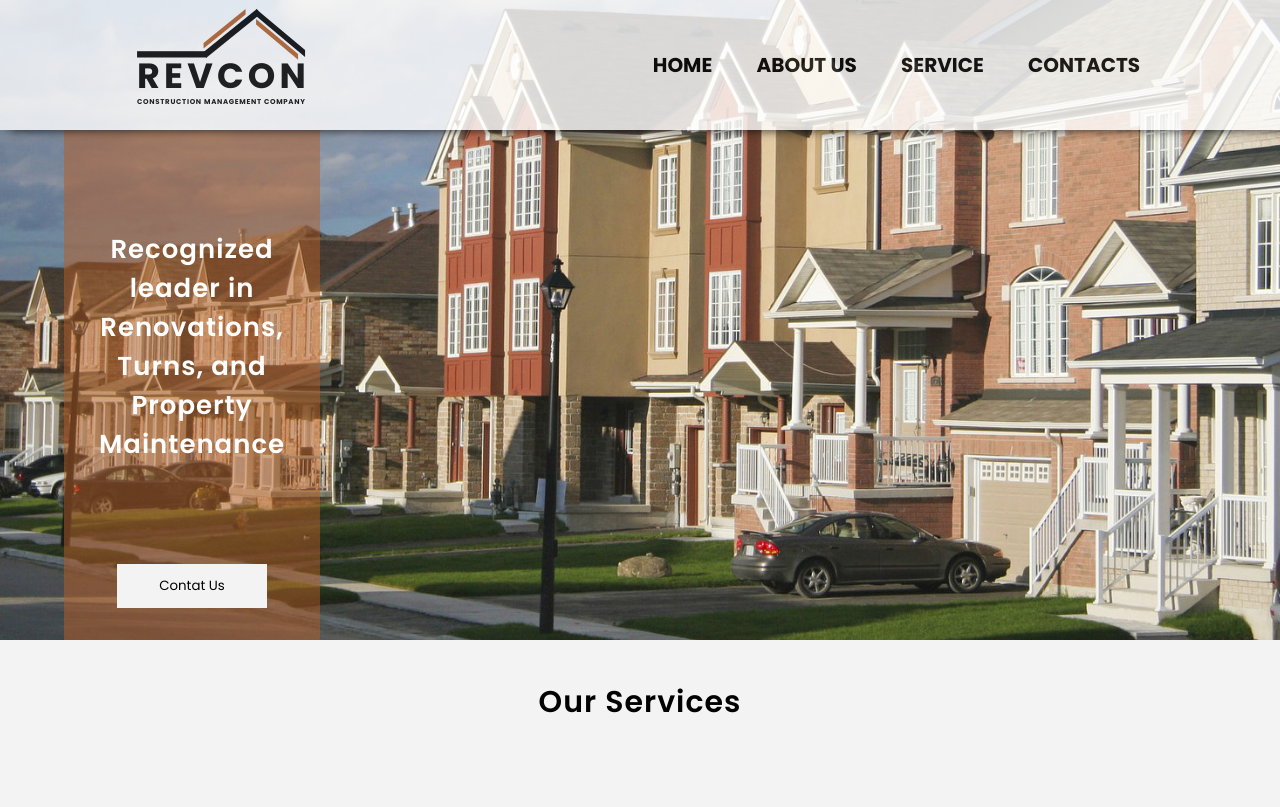
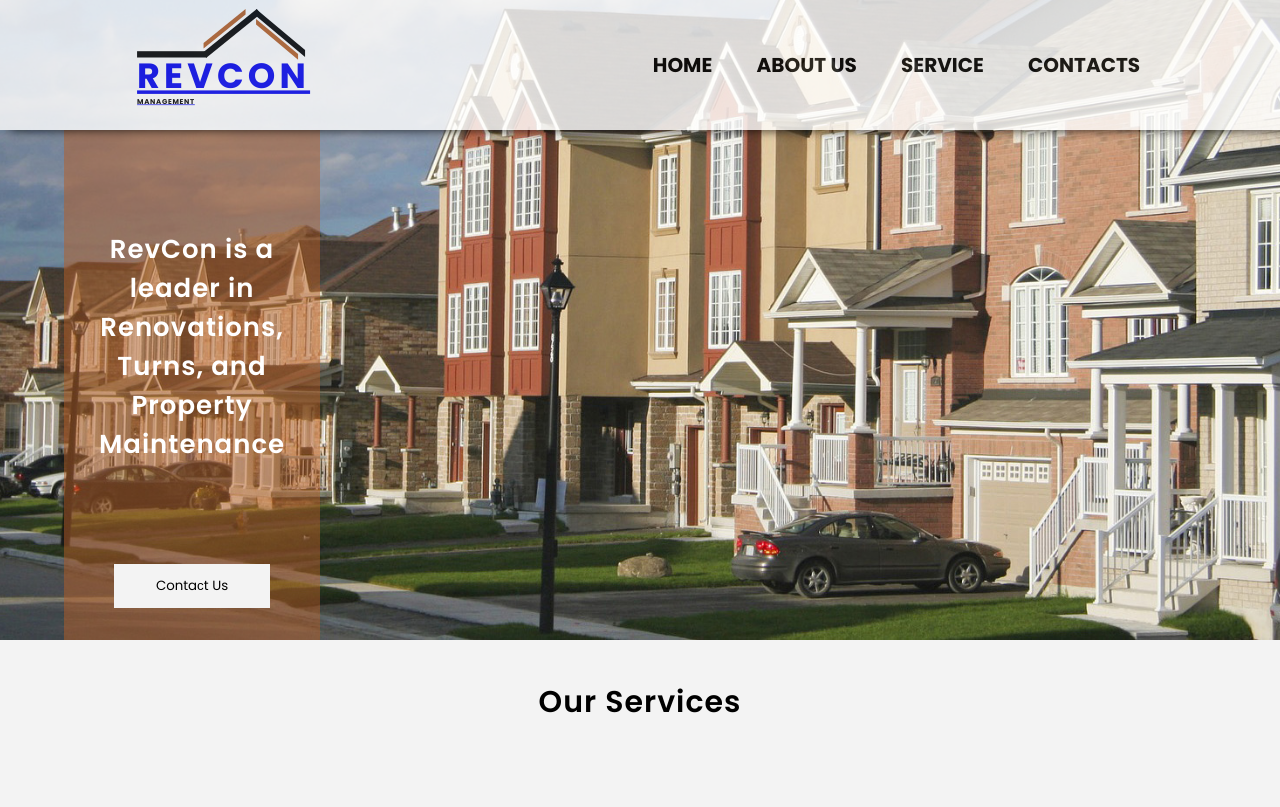
Before and after one commit to Nicolay-kr/revcon_managment, a Django app: page / in a window 1280 px wide; the page is wider, and only the part inside the window is pictured. Shown: the top 807 px of that part. Run offline with Django 3.2, Linux system fonts and the light colour scheme; some web fonts are replaced.

Commit message:
fix index

```diff
--- a/revcon/mainsite/templates/mainsite/index.html
+++ b/revcon/mainsite/templates/mainsite/index.html
@@ -4,6 +4,8 @@
 <head>
   <meta name="viewport" content="width=device-width, initial-scale=1.0">
   <meta charset="UTF-8">
+  <meta name="keywords" content="важные, ключевые, слова">
+  <meta name="description" content="краткое описание">
   <title> REVCON MANAGMENT</title>
   <link rel="stylesheet" href="{% static 'mainsite/style.css' %}">
 </head>
@@ -15,9 +17,9 @@
     <section class="banner">
       <div class="call_to_action">
         <div class="call_to_action_content">
-          <h2 class="heading"> Recognized leader in Renovations, Turns,
+          <h2 class="heading"> RevCon is a leader in Renovations, Turns,
             and Property Maintenance</h2>
-          <a href="#contact"><button> Contat Us</button></a>
+          <a href="#contact"><button> Contaсt Us</button></a>
         </div>
       </div>
 
@@ -32,7 +34,8 @@
       </div>
 
       <header id="header">
-        <a href="#" class="logo">
+        <div class="logo">
+          <a href="#" >
             <span></span>
             <span></span>
             <span></span>
@@ -40,12 +43,13 @@
             <span></span>
 
             <div class="name">
-            REVCON
+              RevCon
             </div>
             <div class="description">
-            Construction Management Company
+              Management
             </div>
           </a>
+        </div>
 
           <nav class="header_menu">
             <ul>
@@ -483,13 +487,13 @@ span of time</p> -->
                 90017</span>
             </li>
             <li>
-              <span><img src={% static 'mainsite/mail.png' %}></span>
-              <span>email@gmail.com</span>
+              <span><img src="mail.png"></span>
+              <span>info@revconmgt.com</span>
             </li>
             <li>
               <span><img src={% static 'mainsite/call.png' %}></span>
               <span>Chris Phommas (CEO)<br>(614)-886-1977</span>
-              <span>Joe Schremser (technical director)<br>(614)-208-8966</span>
+
               <span>Alex Mikhasenak (project manager)<br>(843)-999-1851</span>
             </li>
           </ul>
```
Lines whose indentation alone changed are shown as unchanged.
